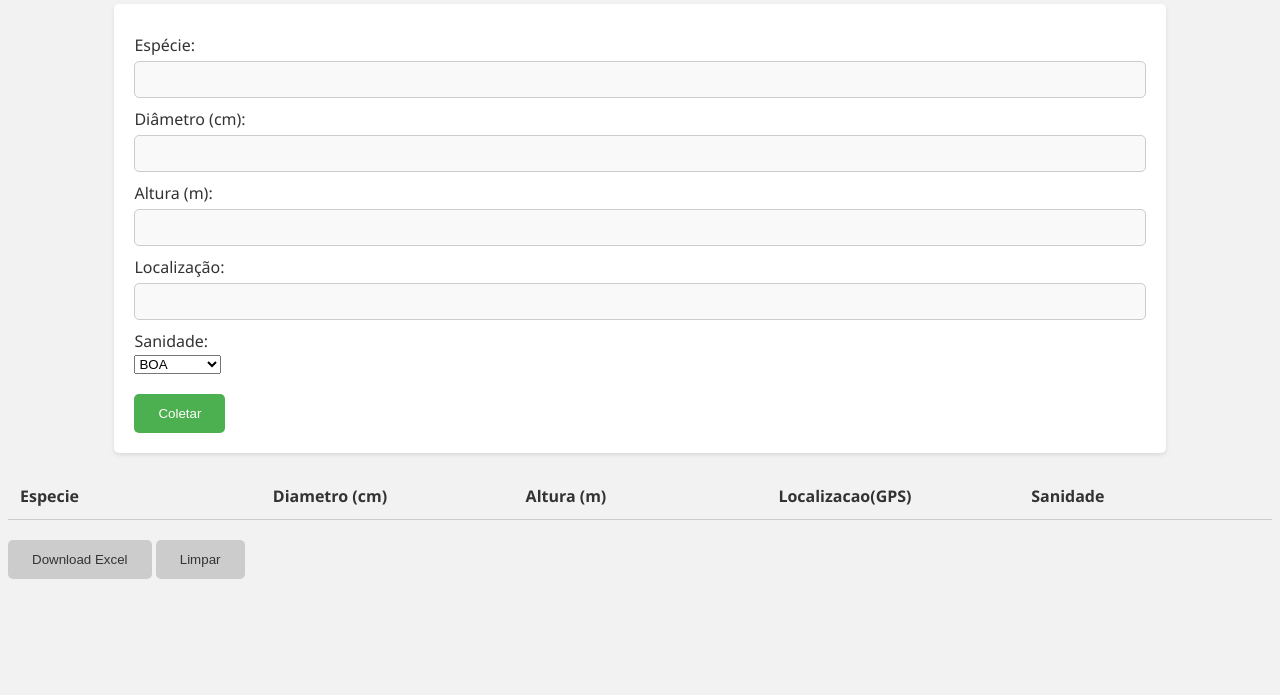
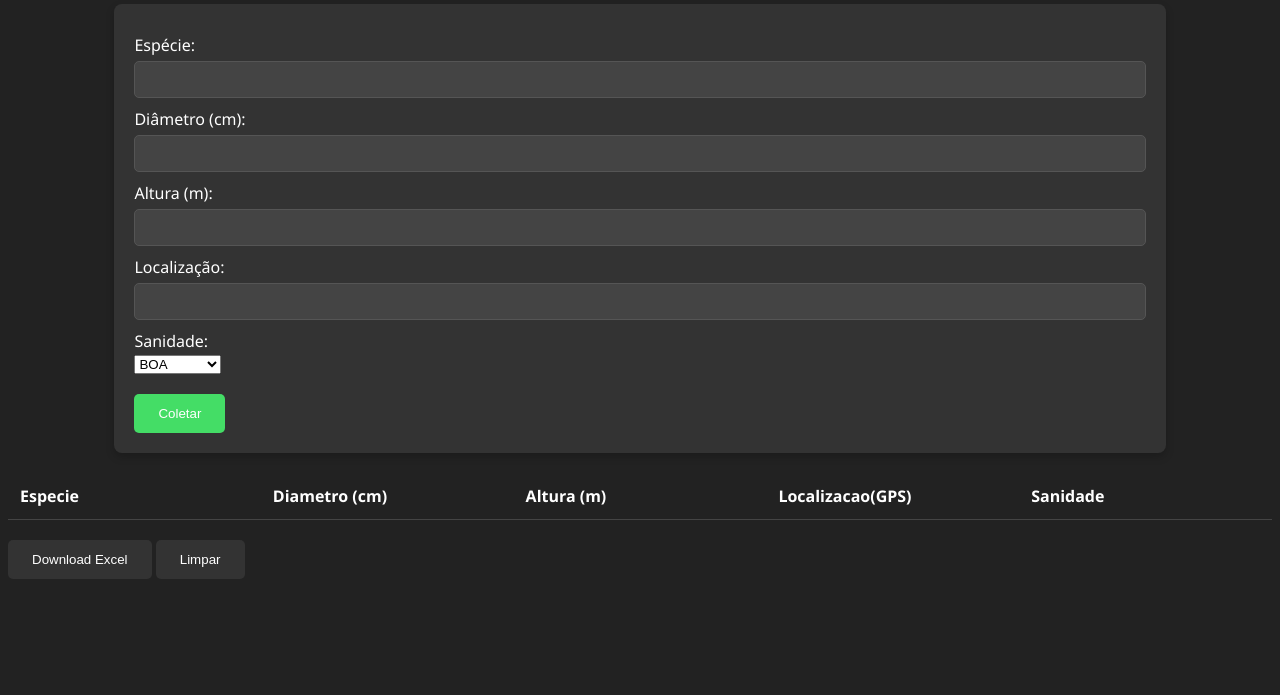
Before and after one commit to Thiago2436/DeskFloraMobile, a plain HTML site: page index.html in a window 1280 px wide. Shown: the part 105-800 px from the top of the page. Drawn offline with Linux system fonts and the light colour scheme.

Commit message:
Update style.css

```diff
--- a/style.css
+++ b/style.css
@@ -1,8 +1,8 @@
 /* Fonte do GNOME */
 body {
   font-family: 'Segoe UI', Tahoma, Geneva, Verdana, sans-serif;
-  background-color: #f2f2f2;
-  color: #333;
+  background-color: #222;
+  color: #fff;
 }
 
 /* Tabela com bordas mais suaves */
@@ -15,7 +15,7 @@ table {
 th, td {
   text-align: left;
   padding: 12px;
-  border-bottom: 1px solid #ccc;
+  border-bottom: 1px solid #444;
 }
 
 /* Estilos para as colunas da tabela */
@@ -27,33 +27,33 @@ th:nth-child(5), td:nth-child(5) {
   width: 20%;
 }
 
-/* Formulário com aparência mais clara e bordas arredondadas */
+/* Formulário mais escuro com bordas arredondadas e sombras */
 form {
   width: 90%;
   margin: 20px auto;
-  background-color: #fff;
+  background-color: #333;
   padding: 20px;
-  border-radius: 5px;
-  box-shadow: 0 2px 4px rgba(0, 0, 0, 0.1);
+  border-radius: 8px;
+  box-shadow: 0 4px 8px rgba(0, 0, 0, 0.2);
 }
 
 h1 {
   font-size: 28px;
   text-align: center;
   margin-top: 20px;
-  color: #333;
+  color: #44dd66; /* Verde */
 }
 
 h2 {
   font-size: 24px;
   margin-top: 20px;
-  color: #333;
+  color: #44dd66; /* Verde */
 }
 
 label {
   display: block;
   margin-top: 10px;
-  color: #333;
+  color: #fff;
 }
 
 input[type="text"],
@@ -62,16 +62,16 @@ input[type="date"],
 textarea {
   width: 100%;
   padding: 10px;
-  border: 1px solid #ccc;
+  border: 1px solid #555;
   border-radius: 5px;
   box-sizing: border-box;
   margin-top: 5px;
-  background-color: #f9f9f9;
-  color: #333;
+  background-color: #444;
+  color: #fff;
 }
 
 button {
-  background-color: #4CAF50;
+  background-color: #44dd66; /* Verde */
   color: #fff;
   border: none;
   border-radius: 5px;
@@ -82,7 +82,7 @@ button {
 }
 
 button:hover {
-  background-color: #45a049;
+  background-color: #3ca057; /* Tonalidade mais escura do verde */
 }
 
 /* Ajustes para telas maiores */
@@ -108,8 +108,8 @@ button:hover {
 /* Botões secundários */
 #download-excel,
 #sair-button {
-  background-color: #ccc;
-  color: #333;
+  background-color: #333; /* Cor mais escura */
+  color: #fff;
   border: none;
   border-radius: 5px;
   padding: 12px 24px;
@@ -120,5 +120,5 @@ button:hover {
 
 #download-excel:hover,
 #sair-button:hover {
-  background-color: #bbb;
+  background-color: #444; /* Tonalidade mais escura */
 }
```
